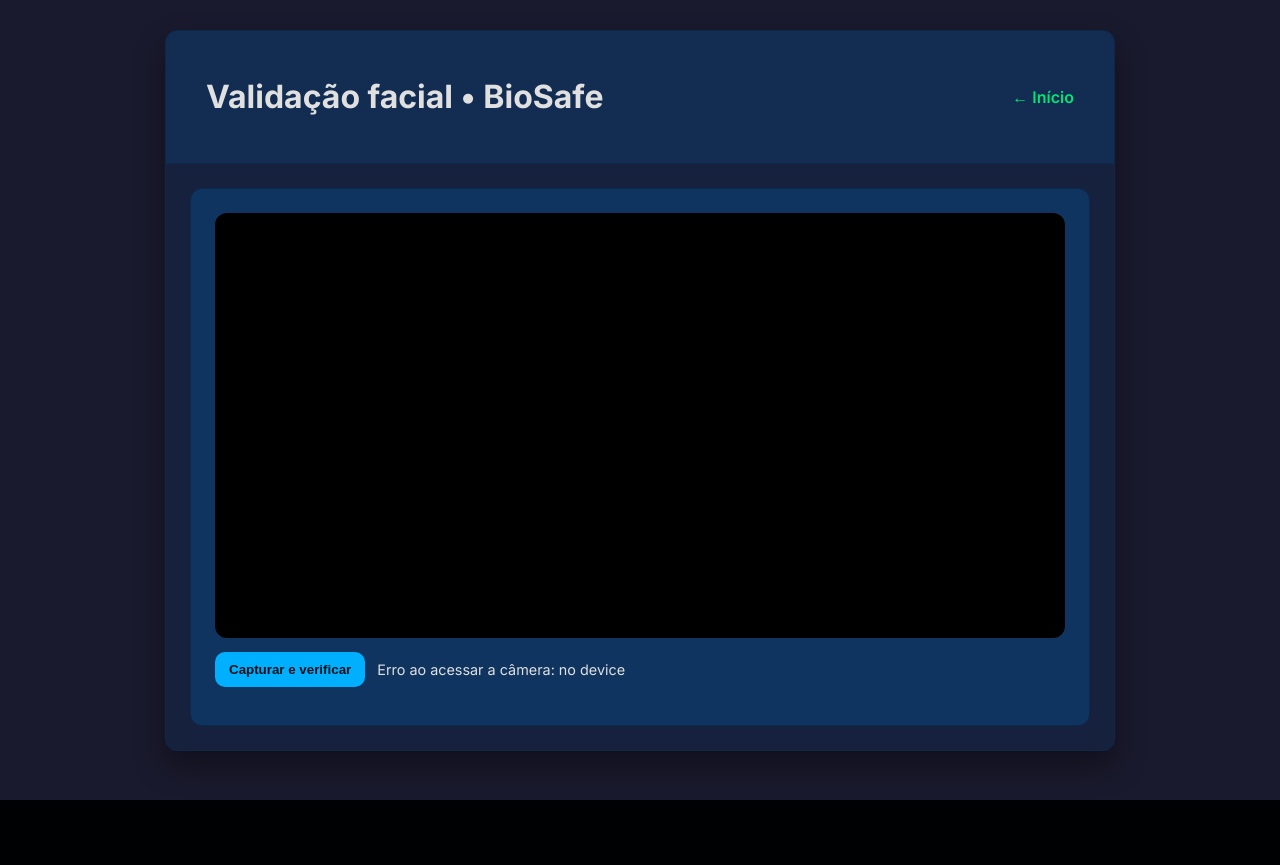
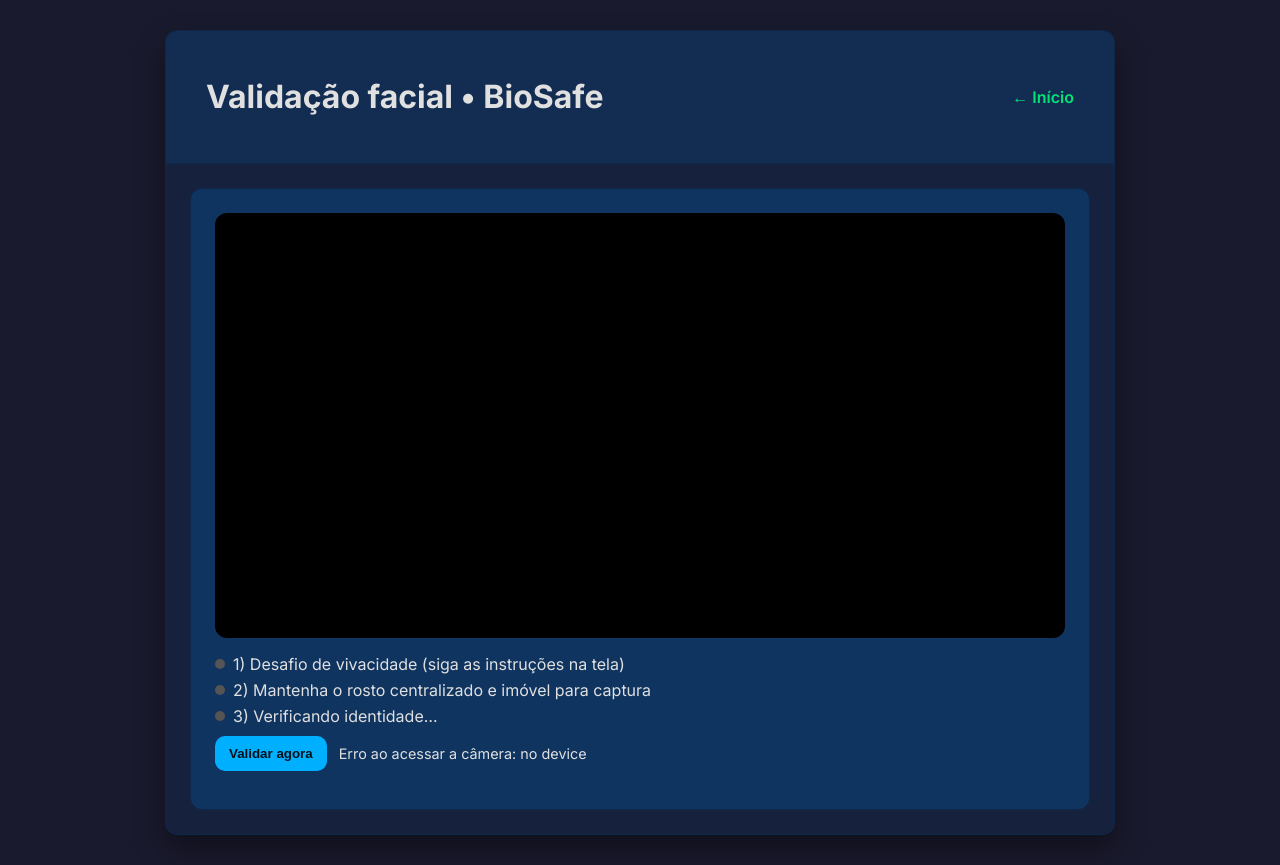
Before and after one commit to iAMgui43/Biometric_Project, a Flask app: page /validate in a window 1280 px wide. Before the commit the page ends 800 px from the top, so only its background shows below. Run offline with Flask 3, Linux system fonts and the light colour scheme; a map, chart or similar area stays blank.

Commit message:
Update index.html

```diff
--- a/templates/index.html
+++ b/templates/index.html
@@ -5,17 +5,25 @@
 <title>Validação facial • BioSafe</title>
 <link href="https://fonts.googleapis.com/css2?family=Inter:wght@300;400;500;600;700&display=swap" rel="stylesheet">
 <style>
-:root{--bg-primary:#1a1a2e;--bg-secondary:#16213e;--card-bg:#0f3460;--text-color-light:#e0e0e0;--accent-blue:#00b0ff;--border-color:#0d284a;--accent-green:#00e676}
+:root{--bg-primary:#1a1a2e;--bg-secondary:#16213e;--card-bg:#0f3460;--text-color-light:#e0e0e0;--accent-blue:#00b0ff;--border-color:#0d284a;--accent-green:#00e676;--warn:#ffc107;--error:#ef4444}
 *{box-sizing:border-box}body{font-family:'Inter',sans-serif;background:var(--bg-primary);color:var(--text-color-light);margin:0;padding:30px;min-height:100vh;display:flex;justify-content:center;align-items:flex-start}
 .container{width:100%;max-width:950px;background:var(--bg-secondary);border:1px solid var(--border-color);border-radius:12px;box-shadow:0 15px 30px rgba(0,0,0,.4);overflow:hidden}
 .header{background:rgba(15,52,96,.6);padding:25px 40px;border-bottom:1px solid var(--border-color);display:flex;justify-content:space-between;align-items:center}
 .card{background:var(--card-bg);border:1px solid var(--border-color);border-radius:12px;padding:24px;margin:24px;position:relative}
 #video{width:100%;border-radius:12px;background:#000}
 #overlay{position:absolute;left:24px;top:24px; pointer-events:none}
-.controls{display:flex;gap:12px;align-items:center;margin-top:10px}
-.btn{background:var(--accent-blue);color:#001018;border:none;padding:10px 14px;border-radius:10px;font-weight:600}
-.btn:hover{filter:brightness(1.1)} .status{font-size:.9em}
+.controls{display:flex;gap:12px;align-items:center;margin-top:10px;flex-wrap:wrap}
+.btn{background:var(--accent-blue);color:#001018;border:none;padding:10px 14px;border-radius:10px;font-weight:600;cursor:pointer}
+.btn[disabled]{opacity:.6;cursor:not-allowed}
+.status{font-size:.9em}
 .result{margin-top:14px}
+.badge{display:inline-block;padding:4px 8px;border-radius:999px;background:#064e3b;color:#a7f3d0;font-size:.8em}
+.step{display:flex;gap:8px;align-items:center}
+.step .dot{width:10px;height:10px;border-radius:50%;background:#555}
+.step.active .dot{background:var(--accent-green)}
+.step.warn .dot{background:var(--warn)}
+.step.err .dot{background:var(--error)}
+.helper{font-size:.9em;color:#b6c7ff;margin-top:6px}
 </style>
 </head>
 <body>
@@ -27,9 +35,18 @@
   <div class="card">
     <video id="video" autoplay playsinline></video>
     <canvas id="overlay"></canvas>
+
+    <!-- Passo-a-passo de liveness + verificação -->
+    <div style="margin-top:12px;display:grid;gap:6px">
+      <div class="step" id="s1"><span class="dot"></span><span>1) Desafio de vivacidade (siga as instruções na tela)</span></div>
+      <div class="step" id="s2"><span class="dot"></span><span>2) Mantenha o rosto centralizado e imóvel para captura</span></div>
+      <div class="step" id="s3"><span class="dot"></span><span>3) Verificando identidade…</span></div>
+    </div>
+
     <div class="controls">
-      <button id="btn-capture" class="btn">Capturar e verificar</button>
+      <button id="btn-run" class="btn">Validar agora</button>
       <span id="status" class="status"></span>
+      <span id="hint" class="helper"></span>
     </div>
     <div id="result" class="result"></div>
     <input type="hidden" id="authLevel" value="0">
@@ -41,11 +58,21 @@
 const video=document.getElementById('video');
 const overlay=document.getElementById('overlay');
 const canvas=document.getElementById('canvas');
-const btn=document.getElementById('btn-capture');
+const btn=document.getElementById('btn-run');
 const statusEl=document.getElementById('status');
+const hintEl=document.getElementById('hint');
 const resultEl=document.getElementById('result');
-const authLevelEl=document.getElementById('authLevel');
+
+// Steps
+const s1=document.getElementById('s1');
+const s2=document.getElementById('s2');
+const s3=document.getElementById('s3');
+
 const DISPLAY_THRESHOLD = {{ threshold|default(70) }};
+
+function setStep(el, cls){ [s1,s2,s3].forEach(x=>x.className='step'); if(el){ el.classList.add(cls); } }
+function setMsg(txt){ statusEl.textContent = txt||''; }
+function setHint(txt){ hintEl.textContent = txt||''; }
 
 async function initCam(){
   try{
@@ -55,7 +82,7 @@
     await new Promise(res=>{ if(video.readyState>=2) return res(); video.onloadeddata=()=>res(); });
     overlay.width=video.clientWidth; overlay.height=video.clientHeight;
     drawGuideBox();
-  }catch(e){ statusEl.textContent="Erro ao acessar a câmera: "+e.message; }
+  }catch(e){ setMsg("Erro ao acessar a câmera: "+e.message); }
 }
 function drawGuideBox(){
   const ctx=overlay.getContext('2d');
@@ -83,29 +110,77 @@
 
 async function fetchWithTimeout(url,options={},ms=15000){
   const c=new AbortController(); const t=setTimeout(()=>c.abort(),ms);
-  try{return await fetch(url,{...options,signal:c.signal});}finally{clearTimeout(t);}
+  try{return await fetch(url,{...options,signal:c.signal,credentials:'same-origin'});}finally{clearTimeout(t);}
+}
+
+function grabFrame(){
+  canvas.width=video.videoWidth||640; canvas.height=video.videoHeight||480;
+  const ctx=canvas.getContext('2d'); ctx.drawImage(video,0,0,canvas.width,canvas.height);
+  return canvas.toDataURL('image/jpeg',0.9);
+}
+
+async function runLiveness(){
+  setStep(s1,'active'); setMsg('Iniciando desafio de vivacidade…'); setHint('Siga as instruções (piscar, virar a cabeça, sorrir, etc.)');
+  // 1) challenge
+  const ch = await fetchWithTimeout('/api/liveness_challenge',{method:'POST'});
+  const jch = await ch.json();
+  if(!jch.ok) throw new Error('Falha no desafio de vivacidade');
+  // Mostra instruções simples
+  setHint(`Faça rapidamente: ${jch.actions.join(' + ')}`);
+
+  // 2) coletar 8-10 frames em ~1.0–1.5s
+  const frames=[];
+  for(let i=0;i<10;i++){
+    frames.push(grabFrame());
+    await new Promise(r=>setTimeout(r,120));
+  }
+  // 3) complete
+  const comp = await fetchWithTimeout('/api/liveness_complete',{
+    method:'POST',
+    headers:{'Content-Type':'application/json'},
+    body:JSON.stringify({nonce:jch.nonce, frames})
+  });
+  const jco = await comp.json();
+  if(!jco.ok){
+    throw new Error(jco.error || 'Vivacidade reprovada');
+  }
+  return true;
+}
+
+async function verifyAfterLiveness(){
+  setStep(s2,'active'); setMsg('Centralize e mantenha o rosto imóvel…'); setHint('Evite movimentos por 1 segundo para capturar');
+  // pequena pausa para estabilizar
+  await new Promise(r=>setTimeout(r,700));
+  const dataURL = grabFrame();
+
+  setStep(s3,'active'); setMsg('Verificando identidade…'); setHint('Aguarde.');
+  const res=await fetchWithTimeout('/api/verify',{
+    method:'POST',
+    headers:{'Content-Type':'application/json'},
+    body:JSON.stringify({image_b64:dataURL})
+  });
+  const j=await res.json();
+  setMsg(''); drawDetectedBox(j.bbox);
+  if(j.ok && j.match){
+    resultEl.innerHTML=`<div class="badge">Acesso concedido</div> • <b>${j.name}</b> • ${j.level_label}. Redirecionando…`;
+    setTimeout(()=>{ window.location.href = j.redirect || '/overview'; }, 800);
+  }else{
+    resultEl.innerHTML=`<div style="background:#7a4; padding:12px 14px; border-radius:10px">Acesso negado: ${j.reason||j.error||'Sem correspondência'}</div>`;
+  }
 }
 
 btn.addEventListener('click', async ()=>{
-  if(!video||!video.srcObject){ statusEl.textContent="Câmera não inicializada."; return; }
-  btn.disabled=true; statusEl.textContent="Verificando..."; resultEl.innerHTML="";
-  canvas.width=video.videoWidth||640; canvas.height=video.videoHeight||480;
-  const ctx=canvas.getContext('2d'); ctx.drawImage(video,0,0,canvas.width,canvas.height);
-  const dataURL=canvas.toDataURL('image/jpeg',0.9);
+  if(!video||!video.srcObject){ setMsg("Câmera não inicializada."); return; }
+  btn.disabled=true; resultEl.innerHTML='';
   try{
-    const res=await fetchWithTimeout('/api/verify',{method:'POST',headers:{'Content-Type':'application/json'},body:JSON.stringify({image_b64:dataURL})});
-    if(!res.ok){ throw new Error('HTTP '+res.status); }
-    const j=await res.json(); statusEl.textContent=""; drawDetectedBox(j.bbox);
-    if(j.ok && j.match){
-      authLevelEl.value=j.level;
-      resultEl.innerHTML=`<div style="background:#0a2; padding:10px 12px; border-radius:10px; color:#eafff2">
-        Acesso concedido a <b>${j.name}</b> • ${j.level_label}. Redirecionando…</div>`;
-      setTimeout(()=>{ window.location.href = j.redirect || '/overview'; }, 800);
-    }else{
-      resultEl.innerHTML=`<div style="background:#7a4; padding:12px 14px; border-radius:10px">Acesso negado: ${j.reason||'Sem correspondência'}</div>`;
-    }
-  }catch(e){ statusEl.textContent=""; resultEl.innerHTML=`<div style="background:#7a4; padding:12px 14px; border-radius:10px">Erro na verificação.</div>`; }
-  finally{ btn.disabled=false; }
+    await runLiveness();
+    await verifyAfterLiveness();
+  }catch(e){
+    setStep(s1,'err'); setMsg('');
+    resultEl.innerHTML = `<div style="background:#7a4; padding:12px 14px; border-radius:10px">Falha na vivacidade/verificação: ${e.message||e}</div>`;
+  }finally{
+    btn.disabled=false;
+  }
 });
 </script>
 </body>
```
